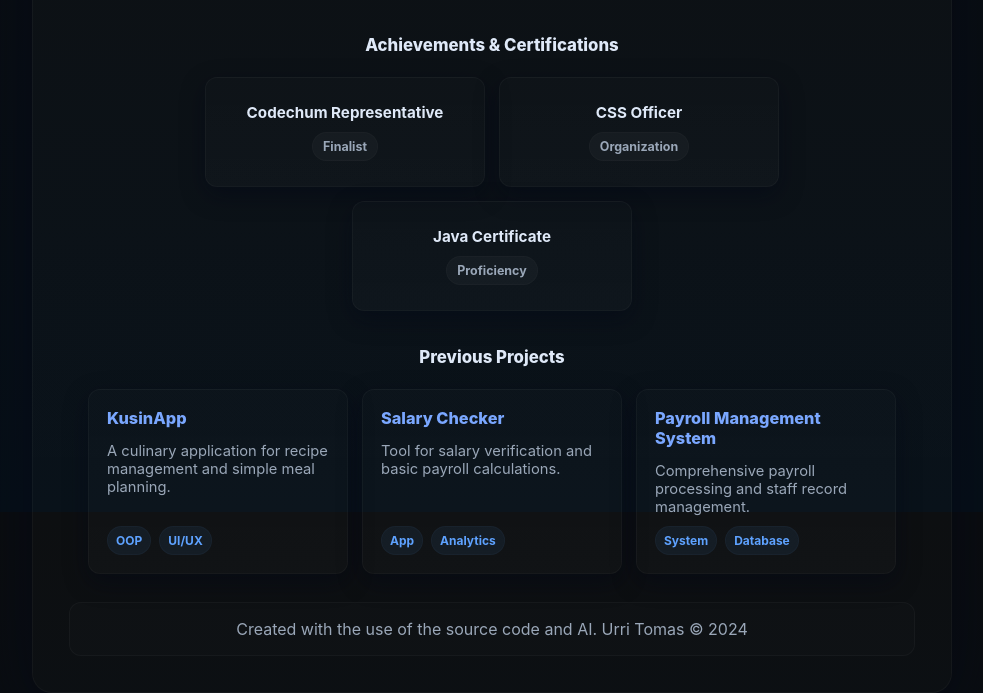
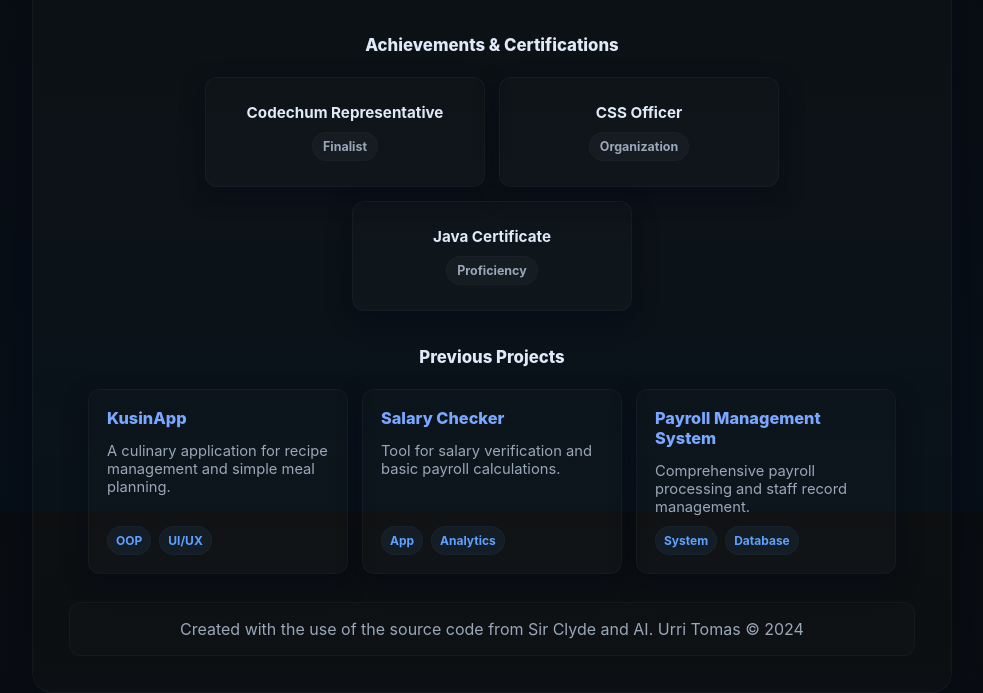
Before and after one commit to urritomas/portfolio, a plain HTML site: page index.html in a window 1280 px wide. Shown: the part 288-981 px from the top of the page, without its empty margins (148-1131 px from the left). Drawn offline with Linux system fonts and the light colour scheme.

Commit message:
update: footer(1)

```diff
--- a/index.html
+++ b/index.html
@@ -76,8 +76,7 @@
       </section>
 
       <div class="bio card">
-        Created with the use of the source code and AI.
-        Urri Tomas © 2024
+        Created with the use of the source code from Sir Clyde and AI. Urri Tomas © 2024
       </div>
 
     </main>
```
